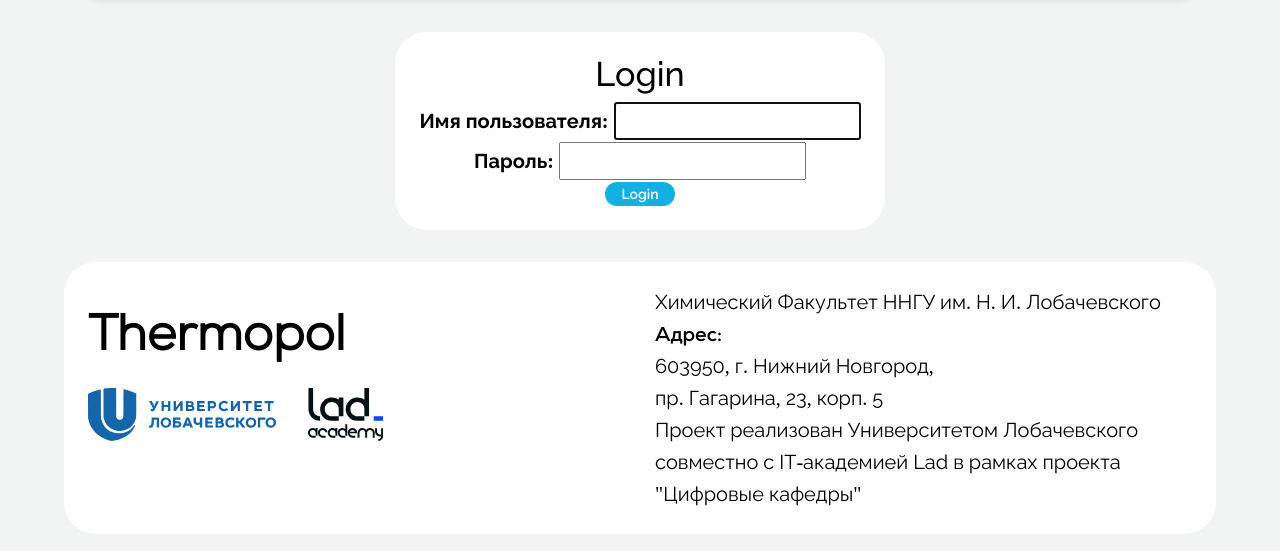
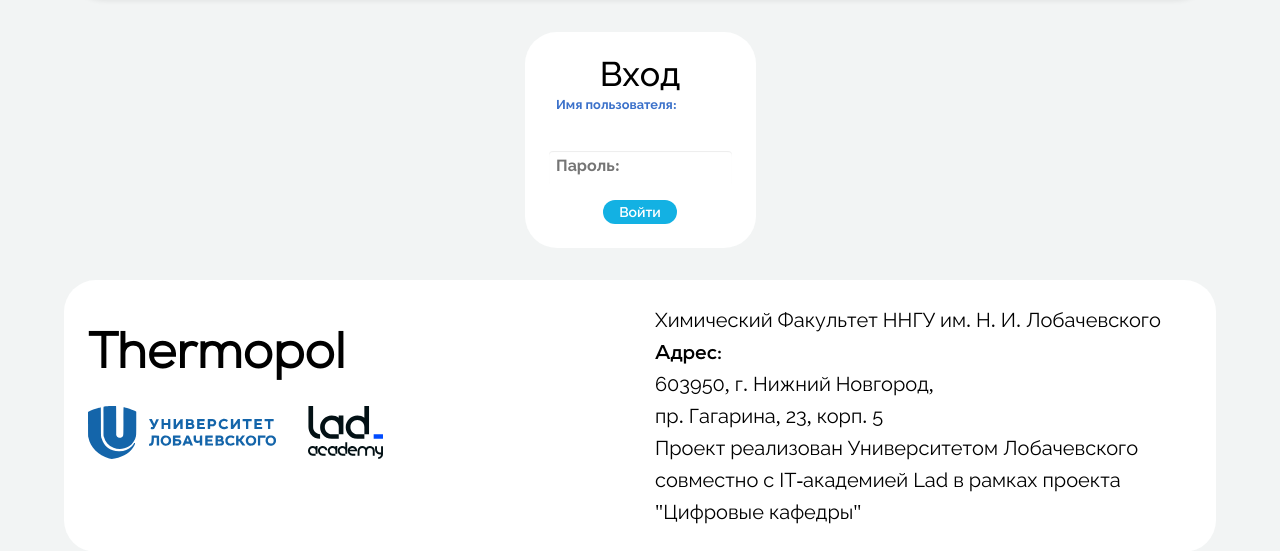
Before and after one commit to CK-Himiki/Thermopol, a Django app: page /login in a window 1280 px wide. Shown: the part 106-657 px from the top of the page. Run offline with Django 4.2, Linux system fonts and the light colour scheme; some libraries are stand-ins or nearby versions.

Commit message:
change login page

```diff
--- a/myapp/templates/base.html
+++ b/myapp/templates/base.html
@@ -9,6 +9,7 @@
     <title>{% block title %}Thermopol{% endblock %}</title>
     <link rel="stylesheet" href="{% static 'css/bootstrap.min.css' %}">
     <link href="{% static 'css/mdb.min.css' %}" rel="stylesheet" type="text/css"/>
+    <script src="{% static 'js/jquery.js' %}"></script>
 </head>
 <body>
 {% block header %}
--- a/myapp/templates/login.html
+++ b/myapp/templates/login.html
@@ -4,13 +4,34 @@
 {% load cache %}
 
 {% block content %}
-<div class="box"style="width:fit-content; display: flex!important;flex-direction:column; justify-items: flex-start;align-items: center;">
-    <h2 style="margin-top: 0;">Login</h2>
-        <form method="post"style="width:fit-content; display: flex!important;flex-direction:column; justify-items: flex-start;align-items: center;">
-            {% csrf_token %}
-            {{ form.as_p }}
-            <button class="general-button"style="align-self:center;" type="submit">Login</button>
-        </form>
-    </div>
+<div class="box"
+     style="width:fit-content; display: flex!important;flex-direction:column; justify-items: flex-start;align-items: center;">
+    <h2 style="margin-top: 0;">Вход</h2>
+    <form method="post"
+          class="form-outline"
+          style="width:fit-content; display: flex!important;flex-direction:column; justify-items: flex-start;align-items: center;"
+            data-mdb-input-init
+    >
+        {% csrf_token %}
+        <div data-mdb-input-init class="form-outline mb-4">
+
+            <input class="form-control" type="text" name="username" autofocus="" autocapitalize="none" autocomplete="username"
+                   maxlength="150" required="" id="id_username" autocompleted="">
+            <label class="form-label" for="id_username">Имя пользователя:</label>
+
+
+        </div>
+
+        <div data-mdb-input-init class="form-outline mb-4">
+
+            <input class="form-control" type="password" name="password" autocomplete="current-password" required="" id="id_password"
+                   autocompleted="">
+            <label class="form-label" for="id_password">Пароль:</label>
+
+
+        </div>
+        <button class="general-button" style="align-self:center;" type="submit">Войти</button>
+    </form>
+</div>
 
 {% endblock %}
```
